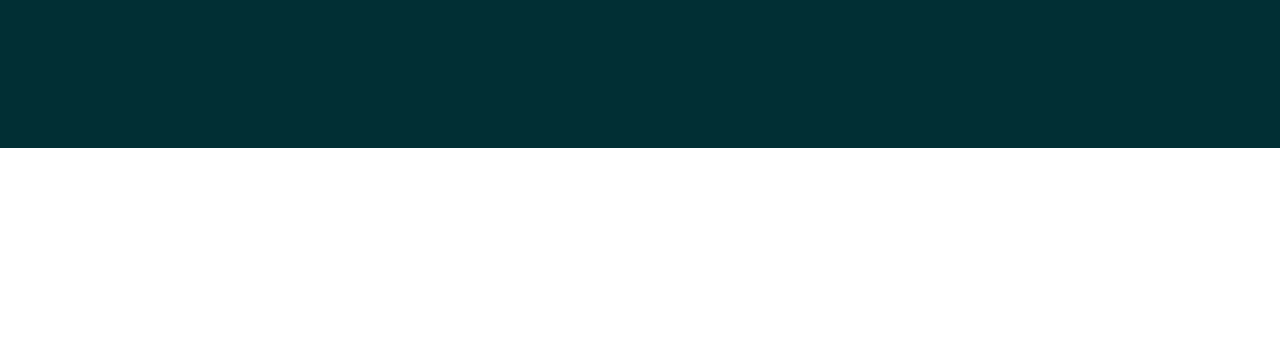
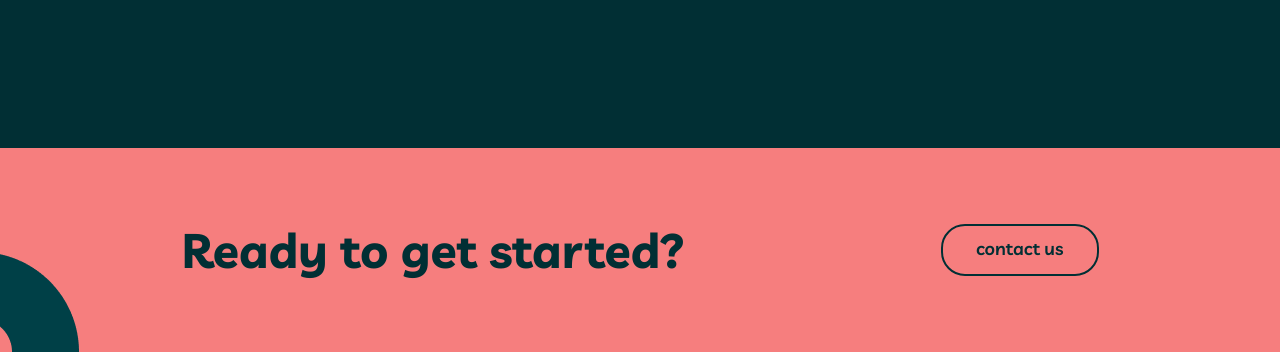
Before and after one commit to OtabekValiboyev/MyTeam, a plain HTML site: page about.html in a window 1280 px wide. Shown: the part 1838-2190 px from the top of the page. Before the commit the page ends 1986 px from the top, so only its background shows below. Drawn offline with Linux system fonts and the light colour scheme.

Commit message:
Add site registration link for about html

```diff
--- a/about.html
+++ b/about.html
@@ -164,6 +164,14 @@
         </ul>
       </div>
     </section>
+
+     <!-- SITE-REGISTRATION -->
+     <section class="reg-link">
+      <div class="reg-lin__container">
+        <h2 class="reg-link__heading">Ready to get started?</h2>
+        <a class="button button--sacramento-state-green" href="#">contact us</a>
+      </div>
+    </section>
   </main>
 
 </body>
```
